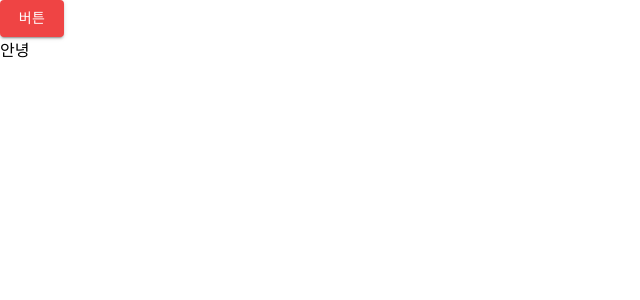
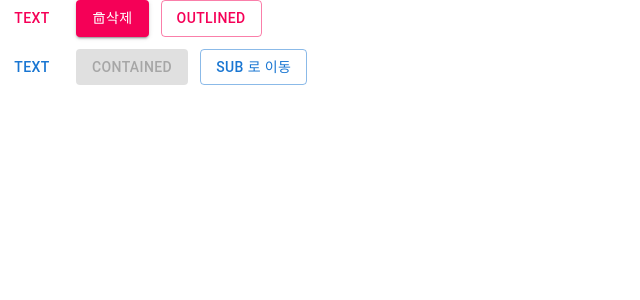
Before and after one commit to jby9725/24_09_todoapp, a Next.js app: page / in a window 1280 px wide. Shown: the top 300 px of the page, without its empty margins (0-640 px from the left). Built offline with nearby package versions, Linux system fonts and the light colour scheme; a web font is replaced by a local one.

Commit message:
MUI 테마 커스터마이징, React Icons

```diff
--- a/package.json
+++ b/package.json
@@ -15,7 +15,8 @@
     "next": "14.2.13",
     "prettier": "^3.3.3",
     "react": "^18",
-    "react-dom": "^18"
+    "react-dom": "^18",
+    "react-icons": "^5.3.0"
   },
   "devDependencies": {
     "eslint": "^8",
--- a/src/app/page.js
+++ b/src/app/page.js
@@ -1,18 +1,43 @@
 'use client';
 import Image from 'next/image';
+import * as React from 'react';
 import Button from '@mui/material/Button';
+import { ThemeProvider } from '@emotion/react';
+import { RiDeleteBin5Line } from 'react-icons/ri';
+import theme from './theme';
 
 export default function Home() {
   return (
     <>
-      <Button className="tw-bg-red-500" variant="contained">
-        버튼
-      </Button>
-      <main className="flex min-h-screen flex-col items-center justify-between p-24">
-        <div className="z-10 max-w-5xl w-full items-center justify-between text-sm lg:flex">
-          안녕
+      <ThemeProvider theme={theme}>
+        <div className="tw-flex tw-items-center tw-gap-x-3">
+          <Button variant="text">Text</Button>
+          <Button
+            variant="contained"
+            onClick={() => {
+              confirm('삭제 할거야?');
+            }}>
+            <RiDeleteBin5Line />
+            삭제
+          </Button>
+          <Button variant="outlined">Outlined</Button>
         </div>
-      </main>
+      </ThemeProvider>
+      <div className="tw-flex tw-items-center tw-gap-x-3 tw-mt-3">
+        <Button
+          variant="text"
+          onClick={() => {
+            alert('버튼 클릭 됨');
+          }}>
+          Text
+        </Button>
+        <Button variant="contained" disabled>
+          Contained
+        </Button>
+        <Button variant="outlined" href="sub/">
+          sub 로 이동
+        </Button>
+      </div>
     </>
   );
 }
--- /dev/null
+++ b/src/app/sub/page.js
@@ -0,0 +1,7 @@
+'use client';
+
+import * as React from 'react';
+
+export default function Home() {
+  return <h1>서브페이지</h1>;
+}
--- /dev/null
+++ b/src/app/theme.js
@@ -0,0 +1,14 @@
+import { createTheme } from '@mui/material';
+import { create } from '@mui/material/styles/createTransitions';
+const theme = createTheme({
+  palette: {
+    type: 'light',
+    primary: {
+      main: '#f50057',
+    },
+    secondary: {
+      main: '#f50057',
+    },
+  },
+});
+export default theme;
```
Also changed, not shown: src/app/layout.js (+11 -15 lines), 1 other file (tests, documents, lock files or other folders).
